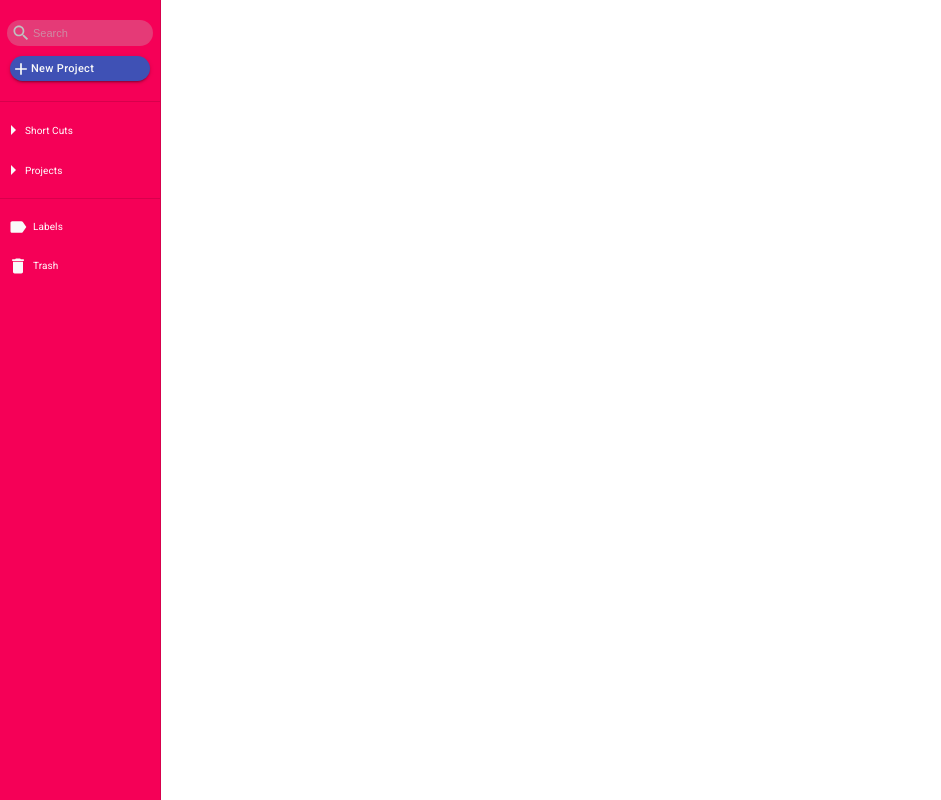
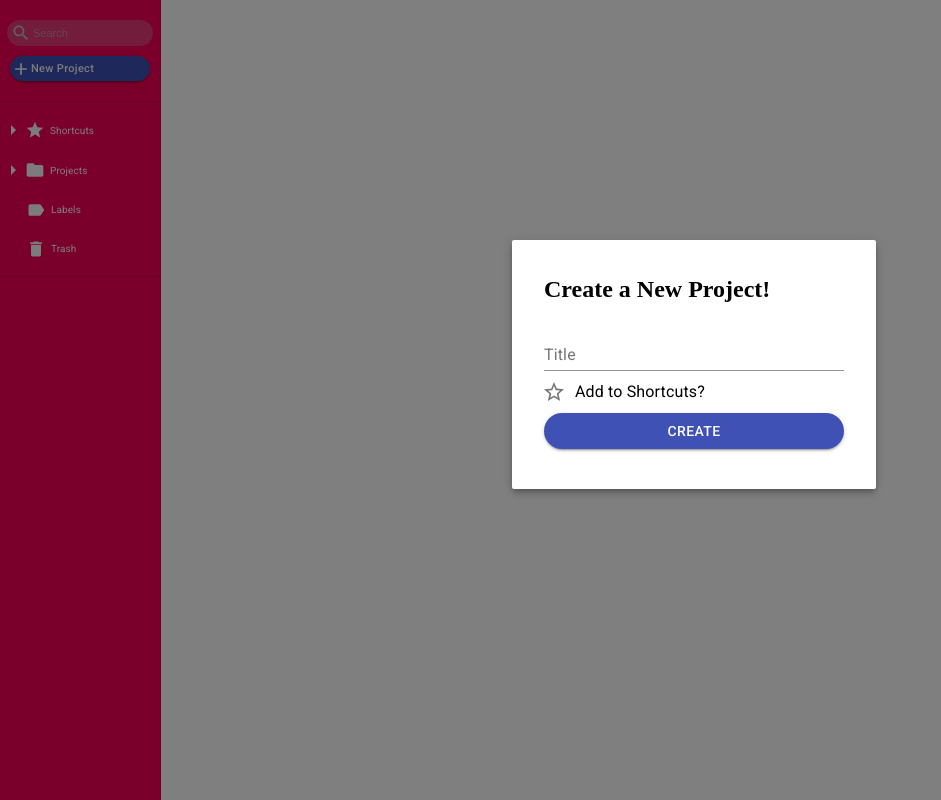
Before and after one commit to SlickJacket/The_Work_Track_App, a Next.js app in the folder work-track-frontend/: page /project-folders/projects in a window 1280 px wide. Both pictures are taken after a click on the button "New Project". Shown: the whole page, without its empty margins (0-941 px from the left). Built offline with nearby package versions, Linux system fonts and the light colour scheme; no server answers.

Commit message:
added newProjectModel to sidePanel that creates new projects

```diff
--- a/work-track-frontend/api/client.js
+++ b/work-track-frontend/api/client.js
@@ -1,7 +1,7 @@
 const localStorageKey = "jwt";
 
 export function client(endpoint, { body, ...customConfig } = {}) {
-  const token = window.localStorage.getItem(localStorageKey);
+  const token = localStorage.jwt;
   const headers = { "content-type": "application/json" };
 
   if (token) {
--- /dev/null
+++ b/work-track-frontend/components/sidepanel/NewProjectModal.js
@@ -0,0 +1,135 @@
+import React, { Fragment, useState } from "react";
+
+import { makeStyles } from "@material-ui/core/styles";
+import Modal from "@material-ui/core/Modal";
+import Button from "@material-ui/core/Button";
+import AddIcon from "@material-ui/icons/Add";
+import TextField from "@material-ui/core/TextField";
+import FormGroup from "@material-ui/core/FormGroup";
+import FormControlLabel from "@material-ui/core/FormControlLabel";
+import StarBorderIcon from "@material-ui/icons/StarBorder";
+import StarIcon from "@material-ui/icons/Star";
+import Checkbox from "@material-ui/core/Checkbox";
+
+import { client } from "../../api/client";
+
+const useStyles = makeStyles((theme) => ({
+  paper: {
+    position: "relative",
+    top: "30%",
+    left: "40%",
+    width: 300,
+    backgroundColor: theme.palette.background.paper,
+    borderRadius: "2px",
+    outline: "0",
+    boxShadow: theme.shadows[5],
+    padding: theme.spacing(2, 4, 5),
+  },
+  newButton: {
+    color: "#f9f9f9",
+    width: "140px",
+    height: "25px",
+    fontSize: "11px",
+    borderRadius: "50px",
+    textTransform: "capitalize",
+    display: "flex",
+    justifyContent: "start",
+
+    "& span": {
+      position: "absolute",
+      left: "1px",
+    },
+  },
+  createButton: {
+    color: "#F9F9F9",
+    borderRadius: "50px",
+  },
+  starIcon: {
+    color: "gold",
+  },
+}));
+
+export default function NewProjectModal() {
+  const classes = useStyles();
+  const [open, setOpen] = useState(false);
+  const [projectTitle, setProjectTitle] = useState("");
+  const [starred, setStarred] = useState(false);
+
+  const handleOpen = () => {
+    setOpen(true);
+  };
+
+  const handleClose = () => {
+    setOpen(false);
+  };
+
+  const handleCheckboxChange = (e) => {
+    setStarred(!starred);
+  };
+
+  const handleTitleChange = (e) => {
+    setProjectTitle(e.target.value);
+  };
+
+  const addProject = (e) => {
+    e.preventDefault();
+    const newProjectObj = {
+      title: projectTitle,
+      starred: starred,
+      user_id: parseInt(localStorage.id),
+    };
+
+    client("projects", { body: newProjectObj });
+
+    setOpen(false);
+  };
+
+  const body = (
+    <div className={classes.paper}>
+      <h2 id="simple-modal-title">Create a New Project!</h2>
+      <FormGroup column="true">
+        <TextField label="Title" onChange={handleTitleChange} />
+        <FormControlLabel
+          control={
+            <Checkbox
+              icon={<StarBorderIcon />}
+              checkedIcon={<StarIcon className={classes.starIcon} />}
+              onChange={handleCheckboxChange}
+            />
+          }
+          label="Add to Shortcuts?"
+        />
+        <Button
+          variant="contained"
+          color="primary"
+          className={classes.createButton}
+          onClick={addProject}
+        >
+          Create
+        </Button>
+      </FormGroup>
+    </div>
+  );
+
+  return (
+    <Fragment>
+      <Button
+        color="primary"
+        variant="contained"
+        className={classes.newButton}
+        onClick={handleOpen}
+      >
+        <AddIcon fontSize="small" />
+        New Project
+      </Button>
+      <Modal
+        open={open}
+        onClose={handleClose}
+        aria-labelledby="simple-modal-title"
+        aria-describedby="simple-modal-description"
+      >
+        {body}
+      </Modal>
+    </Fragment>
+  );
+}
--- a/work-track-frontend/components/sidepanel/SidePanel.js
+++ b/work-track-frontend/components/sidepanel/SidePanel.js
@@ -1,20 +1,21 @@
-import React, { useState } from "react";
+import React, { useState, useEffect } from "react";
 import { makeStyles } from "@material-ui/core/styles";
-import Box from "@material-ui/core/Box";
 import Drawer from "@material-ui/core/Drawer";
 import List from "@material-ui/core/List";
 import ListItem from "@material-ui/core/ListItem";
-import ListItemIcon from "@material-ui/core/ListItemIcon";
 import ListItemText from "@material-ui/core/ListItemText";
 import Divider from "@material-ui/core/Divider";
 import Collapse from "@material-ui/core/Collapse";
 import ArrowRightIcon from "@material-ui/icons/ArrowRight";
 import ArrowDropDownIcon from "@material-ui/icons/ArrowDropDown";
-import Button from "@material-ui/core/Button";
-import AddIcon from "@material-ui/icons/Add";
 import SearchBar from "./SearchBar";
 import LabelIcon from "@material-ui/icons/Label";
 import DeleteIcon from "@material-ui/icons/Delete";
+import FolderIcon from "@material-ui/icons/Folder";
+import StarIcon from "@material-ui/icons/Star";
+
+import { client } from "../../api/client";
+import NewProjectModal from "./NewProjectModal";
 
 const drawerWidth = 160;
 
@@ -46,29 +47,22 @@ const useStyles = makeStyles((theme) => ({
     alignItems: "center",
     padding: "20px",
   },
-  newButton: {
-    color: "#f9f9f9",
-    width: "140px",
-    height: "25px",
-    fontSize: "11px",
-    borderRadius: "50px",
-    textTransform: "capitalize",
-    display: "flex",
-    justifyContent: "start",
-
-    "& span": {
-      position: "absolute",
-      left: "1px",
-    },
+  icons: {
+    color: "#F9F9F9",
   },
-  icons: {
+  arrowIcons: {
     color: "#F9F9F9",
   },
   listFolders: {
     paddingLeft: "1px",
+
+    "& div": {
+      marginLeft: "5px",
+    },
   },
   listItems: {
     paddingLeft: "8px",
+    marginLeft: "18px",
 
     "& div": {
       marginLeft: "5px",
@@ -78,16 +72,28 @@ const useStyles = makeStyles((theme) => ({
 
 export default function sidePandel() {
   const classes = useStyles();
-  const [openShortcuts, setOpenShortCuts] = useState(false);
+  const [openShortCuts, setOpenShortCuts] = useState(false);
   const [openProjects, setOpenProjects] = useState(false);
+  const [projectTitle, setProjectTitle] = useState("");
+  const [projects, setProjects] = useState();
 
   const shortCutsClick = () => {
-    setOpenShortCuts(!openShortcuts);
+    setOpenShortCuts(!openShortCuts);
   };
 
   const projectsClick = () => {
     setOpenProjects(!openProjects);
   };
+
+  useEffect(() => {
+    client("projects").then((data) => {
+      data.forEach((p) => {
+        if (p.user_id === parseInt(localStorage.id)) {
+          console.log(p);
+        }
+      });
+    });
+  }, []);
 
   return (
     <Drawer
@@ -101,34 +107,28 @@ export default function sidePandel() {
     >
       <div className={classes.searchNew}>
         <SearchBar />
-        <Button
-          color="primary"
-          variant="contained"
-          className={classes.newButton}
-        >
-          <AddIcon fontSize="small" />
-          New Project
-        </Button>
+        <NewProjectModal />
       </div>
       <Divider />
       <List>
         <ListItem
           button
-          key={"Short Cuts"}
+          key={"ShortCuts"}
           onClick={shortCutsClick}
           className={classes.listFolders}
         >
-          {openShortcuts ? (
-            <ArrowDropDownIcon className={classes.icons} />
+          {openShortCuts ? (
+            <ArrowDropDownIcon className={classes.arrowIcons} />
           ) : (
-            <ArrowRightIcon className={classes.icons} />
+            <ArrowRightIcon className={classes.arrowIcons} />
           )}
+          <StarIcon fontSize="small" className={classes.icons} />
           <ListItemText
-            primary={"Short Cuts"}
+            primary={"Shortcuts"}
             classes={{ primary: classes.listText }}
           />
         </ListItem>
-        <Collapse in={openShortcuts} timeout="auto" unmountOnExit>
+        <Collapse in={openShortCuts} timeout="auto" unmountOnExit>
           <List component="div" disablePadding>
             <ListItem button className={classes.nested}>
               <ListItemText
@@ -140,6 +140,7 @@ export default function sidePandel() {
         </Collapse>
 
         {/* projects */}
+
         <ListItem
           button
           key={"Projects"}
@@ -147,10 +148,11 @@ export default function sidePandel() {
           className={classes.listFolders}
         >
           {openProjects ? (
-            <ArrowDropDownIcon className={classes.icons} />
+            <ArrowDropDownIcon className={classes.arrowIcons} />
           ) : (
-            <ArrowRightIcon className={classes.icons} />
+            <ArrowRightIcon className={classes.arrowIcons} />
           )}
+          <FolderIcon fontSize="small" className={classes.icons} />
           <ListItemText
             primary={"Projects"}
             classes={{ primary: classes.listText }}
@@ -166,9 +168,6 @@ export default function sidePandel() {
             </ListItem>
           </List>
         </Collapse>
-      </List>
-      <Divider />
-      <List>
         <ListItem button key={"Labels"} className={classes.listItems}>
           <LabelIcon fontSize="small" className={classes.icons} />
           <ListItemText
@@ -184,6 +183,7 @@ export default function sidePandel() {
           />
         </ListItem>
       </List>
+      <Divider />
     </Drawer>
   );
 }
```
